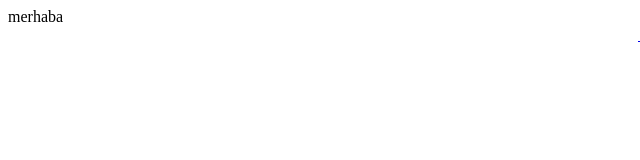
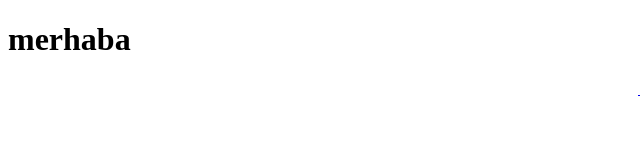
Before and after one commit to ahmetaaydn/tsejemplo, a plain HTML site: page index.html in a window 1280 px wide. Shown: the whole page, without its empty margins (0-640 px from the left). Drawn offline with Linux system fonts and the light colour scheme.

Commit message:
Update index.html

```diff
--- a/index.html
+++ b/index.html
@@ -7,7 +7,8 @@
 </head>
 <body>
 
-    merhaba
+   <h1>merhaba</h1>
+
 <center>
 <a href="https://www.youtube.com/watch?v=EcBWGENvnsw" target="_blank">
     <img src="pictures/kiz-kulesi.jpg" alt=""width=300"
```
